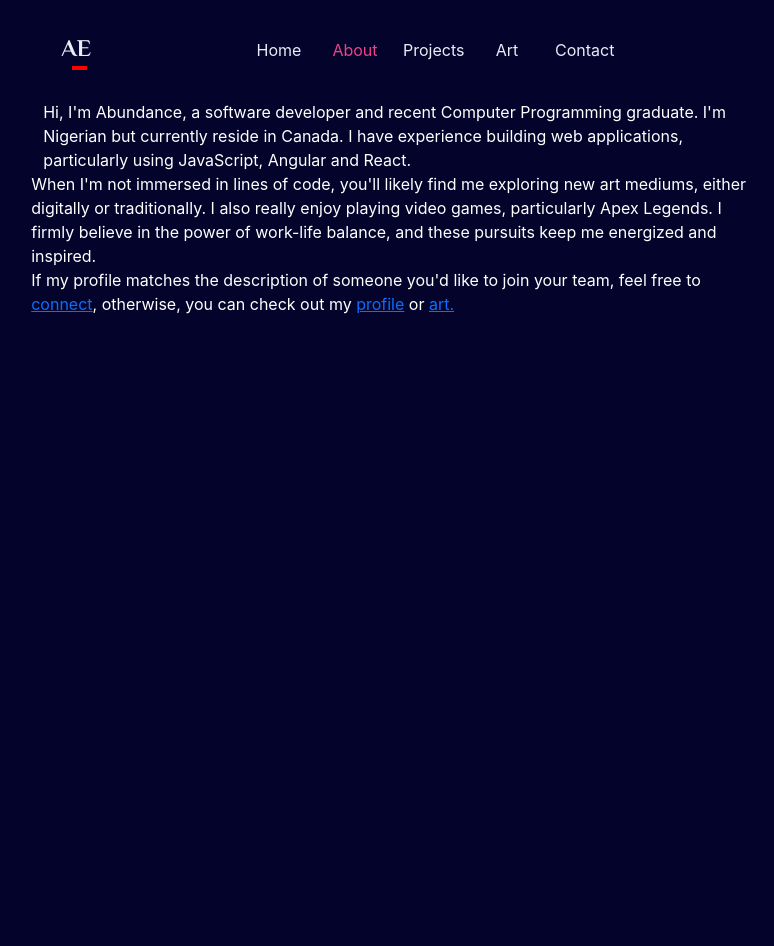
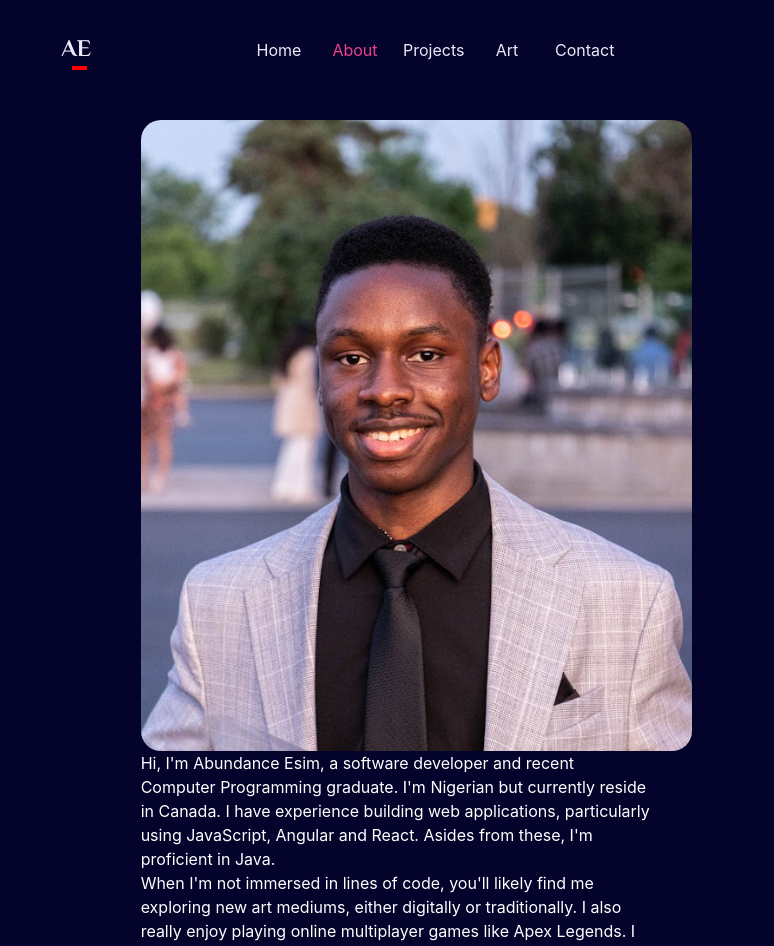
Before and after one commit to abundanceesim/website-portfolio, a React (Create React App) app in the folder client/: page /about in a window 1280 px wide. Shown: the top 946 px of the page, without its empty margins (244-1018 px from the left). Before the commit the page ends 800 px from the top, so only its background shows below. Built offline with nearby package versions, Linux system fonts and the light colour scheme.

Commit message:
Modify About page

```diff
--- a/client/src/App.css
+++ b/client/src/App.css
@@ -1,4 +1,5 @@
 @import url('https://fonts.googleapis.com/css2?family=Philosopher:wght@700&display=swap');
+@import url('https://fonts.googleapis.com/css2?family=Libre+Baskerville&display=swap');
 
 body {
   background-color: #03032b;
@@ -219,6 +220,38 @@ li a{
   background-color: rgba(255, 255, 255, 0.075);
 }
 
+/*---------About page----------------------*/
+.about-page {
+  width: 70%;
+  margin: 0 auto;
+  padding-top: 20px;
+}
+
+.profile-picture {
+  border-radius: 20px;
+  /* width: 70%; */
+  /* height: 70%; */
+}
+
+.image-container {
+  width: 50%;
+  /* Adjust the width as needed */
+  float: left;
+  /* Float the image to the left */
+  margin: 0 10px 10px 0;
+  /* Add margin for spacing */
+}
+
+.image-container img {
+  max-width: 100%;
+  height: auto;
+}
+
+.image-container p {
+  margin: 0;
+  /* Reset margin to avoid extra space */
+}
+
 /*---------Projects page----------------------*/
 .projects {
   padding-top: 30px;
--- a/client/src/pages/About.jsx
+++ b/client/src/pages/About.jsx
@@ -1,22 +1,89 @@
 import React from 'react'
+import me from '../assets/personal/me.png'
 
 export default function About() {
   return (
     <>
-      <div className="container">
-        Hi, I'm Abundance, a software developer and recent Computer Programming
-        graduate. I'm Nigerian but currently reside in Canada.
-        I have experience building web applications, particularly using JavaScript,
-        Angular and React.
-      </div>
-      When I'm not immersed in lines of code, you'll likely find me exploring
-      new art mediums, either digitally or traditionally. I also really enjoy playing
-      video games, particularly Apex Legends. I firmly believe in the power of work-life balance, and
-      these pursuits keep me energized and inspired.
-
-      <div>If my profile matches the description of someone you'd like to join your team, feel free to <span><a href="/contact">connect</a></span>, otherwise,
-        you can check out my <span><a href="http://">profile</a></span> or <span><a href="http://">art.</a></span>
+      <div className="about-page">
+        <div className="row">
+          <div className=" col profile-img">
+            <img className="profile-picture" src={me} alt="abundance-esim" />
+          </div>
+          <div className="col">
+            Hi, I'm Abundance Esim, a software developer and recent Computer
+            Programming graduate. I'm Nigerian but currently reside in Canada. I
+            have experience building web applications, particularly using
+            JavaScript, Angular and React. Asides from these, I'm proficient in
+            Java.
+          </div>
+        </div>
+        When I'm not immersed in lines of code, you'll likely find me exploring
+        new art mediums, either digitally or traditionally. I also really enjoy
+        playing online multiplayer games like Apex Legends. I firmly believe in
+        the power of work-life balance, and these pursuits keep me energized and
+        inspired.
+        <div>
+          If my profile matches the description of someone you'd like to join
+          your team, feel free to{" "}
+          <span>
+            <a href="/contact">connect</a>
+          </span>
+          , otherwise, you can check out my{" "}
+          <span>
+            <a href="/projects">projects</a>
+          </span>{" "}
+          or{" "}
+          <span>
+            <a href="/artworks">art.</a>
+          </span>
+        </div>
       </div>
     </>
   );
 }
+
+// import React from 'react'
+// import me from '../assets/personal/me.png'
+
+// export default function About() {
+//   return (
+//     <>
+//       <div>
+//         <img className="profile-picture" src={me} alt="abundance-esim" />
+//       </div>
+//       <div className="container">
+//         Hi, I'm Abundance Esim, a software developer and recent Computer
+//         Programming graduate. I'm Nigerian but currently reside in Canada. I
+//         have experience building web applications, particularly using
+//         JavaScript, Angular and React. Asides from these, I'm proficient in
+//         Java.
+//       </div>
+//       When I'm not immersed in lines of code, you'll likely find me exploring
+//       new art mediums, either digitally or traditionally. I also really enjoy
+//       playing online multiplayer games like Apex Legends. I firmly believe in
+//       the power of work-life balance, and these pursuits keep me energized and
+//       inspired.
+//       <div>
+//         If my profile matches the description of someone you'd like to join your
+//         team, feel free to{" "}
+//         <span>
+//           <a href="/contact">connect</a>
+//         </span>
+//         , otherwise, you can check out my{" "}
+//         <span>
+//           <a href="/projects">projects</a>
+//         </span>{" "}
+//         or{" "}
+//         <span>
+//           <a href="/artworks">art.</a>
+//         </span>
+//       </div>
+
+//       <div class="image-container">
+//         <img src={me} alt="Your Image" />
+//         <p>Your text goes here. Lorem ipsum dolor sit amet, consectetur adipiscing elit...</p>
+//       </div>
+
+//     </>
+//   );
+// }
```
Also changed, not shown: client/src/assets/personal/me.png (added).
